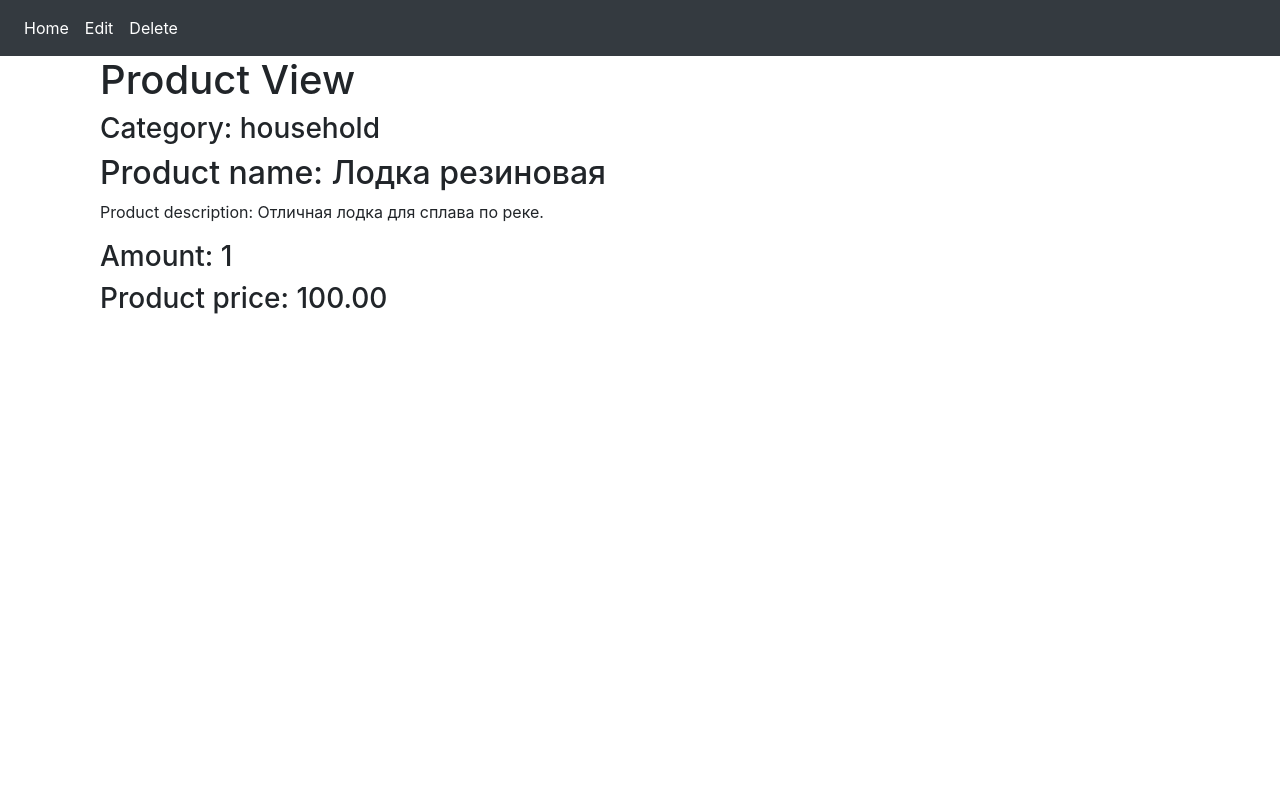
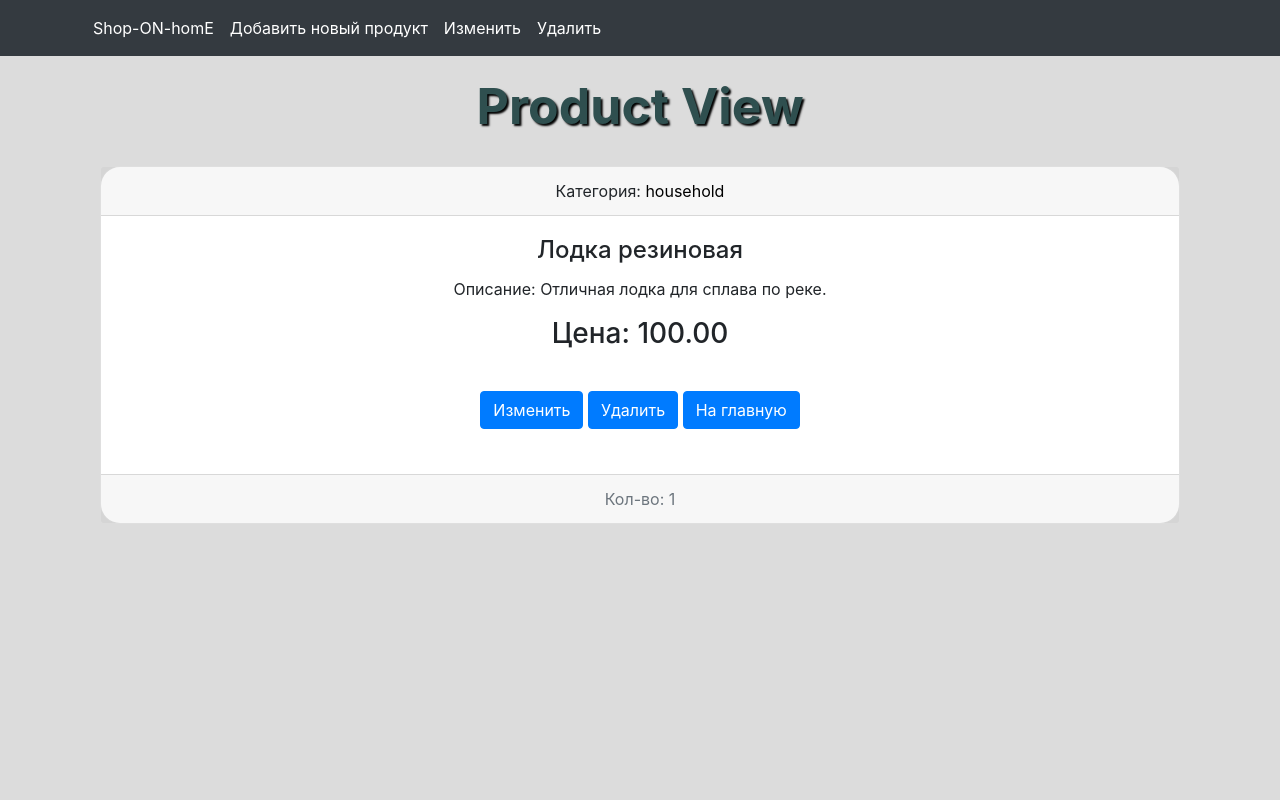
Before and after one commit to big-arturka/lab_48, a Django app: page /product/1/ in a window 1280 px wide. Run offline with Django 3.2, Linux system fonts and the light colour scheme; data comes from the database, SQL or seed files in the repository; some libraries are stand-ins or nearby versions.

Commit message:
Обновлены стили страниц и форма.

```diff
--- a/source/webapp/static/css/style.css
+++ b/source/webapp/static/css/style.css
@@ -1,11 +1,56 @@
+body {
+    background: #DCDCDC;
+}
+
+.title {
+    text-align: center;
+    font-size: 50px;
+    margin: 20px auto;
+    font-weight: bold;
+    color: 	#2F4F4F;
+    text-shadow: 2px 2px 2px black;
+}
+
+.btn {
+    margin: 25px 0;
+}
+
+.card {
+    border-radius: 20px;
+    margin: 30px auto;
+}
+
 .form-input {
-    width: 900px;
+    width: 90%;
+    height: 45px;
+    border-radius: 15px;
 }
 
 .form-area {
-    width: 900px;
+    width: 90%;
+    height: 150px;
+    border-radius: 15px;
 }
 
 .form-select {
-    width: 900px;
+    width: 90%;
+    height: 45px;
+    border-radius: 15px;
 }
+
+.category_link {
+    color: black;
+}
+
+.category_link:hover {
+    color: black;
+}
+
+.form {
+    background: #FAEBD7;
+    padding: 20px;
+    margin-top: 20px;
+    border-radius: 20px;
+    text-align: center;
+    font-size: 20px;
+}
--- a/source/webapp/templates/base.html
+++ b/source/webapp/templates/base.html
@@ -13,13 +13,15 @@
 </head>
 <body>
     <nav class="navbar navbar-expand-lg navbar-dark bg-dark">
+        <div class="container">
             <div class="collapse navbar-collapse" id="navbarNav">
                 <ul class="navbar-nav">
                     <li class="nav-item active">
-                    <a class="nav-link" href="{% url 'index' %}">Home</a>
+                        <a class="nav-link" href="{% url 'index' %}">Shop-ON-homE</a>
                     </li>
                     {% block menu %}{% endblock %}
                 </ul>
+            </div>
         </div>
     </nav>
     <div class="container">
--- a/source/webapp/templates/partial/form.html
+++ b/source/webapp/templates/partial/form.html
@@ -1,11 +1,12 @@
 <form action="{{ action_url }}" method="{{ form_method }}">
     {% csrf_token %}
+
     {% include 'partial/form_field.html' with field=form.name %}
     {% include 'partial/form_field.html' with field=form.description %}
     {% include 'partial/form_field.html' with field=form.category %}
     {% include 'partial/form_field.html' with field=form.amount %}
     {% include 'partial/form_field.html' with field=form.price %}
 
-<input type="submit" class="btn btn-info" value="{{ button_text|default:'Submit' }}"/>
-<a href="{% url "index" %}" class="btn btn-info"  >Back to main page</a>
+<input type="submit" class="btn btn-primary" value="{{ button_text|default:'Submit' }}"/>
+<a href="{% url 'index' %}" class="btn btn-primary" >Отмена</a>
 </form>
--- a/source/webapp/templates/product_view.html
+++ b/source/webapp/templates/product_view.html
@@ -1,23 +1,37 @@
 {% extends 'base.html' %}
-{% block title %}Task{% endblock %}
+{% block title %}PRODUCT{% endblock %}
 
 {% block menu %}
     <li class="nav-item active">
-        <a class="nav-link" href="{% url 'product_update' product.pk %}">Edit</a>
+        <a class="nav-link" href="{% url 'product_create' %}">Добавить новый продукт</a>
     </li>
     <li class="nav-item active">
-        <a class="nav-link" href="{% url 'product_delete' product.pk %}">Delete</a>
+        <a class="nav-link" href="{% url 'product_update' product.pk %}">Изменить</a>
+    </li>
+    <li class="nav-item active">
+        <a class="nav-link" href="{% url 'product_delete' product.pk %}">Удалить</a>
     </li>
 {% endblock %}
 
 
 {% block content %}
 <div class="container">
-    <h1>Product View</h1>
-    <h3>Category: {{ product.category }}</h3>
-    <h2>Product name: {{ product.name }}</h2>
-    <p>Product description: {{ product.description }}</p>
-    <h3>Amount: {{ product.amount }}</h3>
-    <h3>Product price: {{ product.price }}</h3>
+    <h1 class="title">Product View</h1>
+    <div class="card text-center">
+        <div class="card-header">
+            Категория: <a href="#" class="category_link">{{ product.category }}</a>
+        </div>
+        <div class="card-body">
+            <h4 class="card-title">{{ product.name }}</h4>
+            <p class="card-text">Описание: {{ product.description }}</p>
+            <p class="card-text"><h3>Цена: {{ product.price }}</h3></p>
+            <a href="{% url 'product_update' product.pk %}" class="btn btn-primary">Изменить</a>
+            <a href="{% url 'product_delete' product.pk %}" class="btn btn-primary">Удалить</a>
+            <a href="{% url 'index' %}" class="btn btn-primary" >На главную</a>
+        </div>
+        <div class="card-footer text-muted">
+            Кол-во: {{ product.amount }}
+        </div>
+    </div>
 </div>
 {% endblock %}
```
Also changed, not shown: source/webapp/templates/index.html (+16 -13 lines), source/webapp/templates/product_create.html (+6 -3 lines), source/webapp/templates/product_delete.html (+11 -4 lines), source/webapp/templates/product_update.html (+5 -2 lines). Lines whose indentation alone changed are shown as unchanged.
